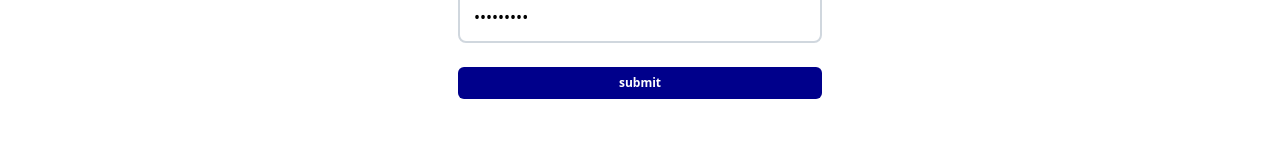
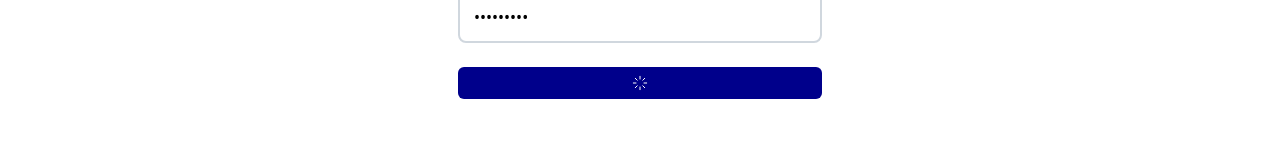
Before and after one commit to IrakliAmbroladze/react-geolab, a React (Vite) app: page /register in a window 1280 px wide. Both pictures are taken after typing "name@example.com", "Sample", "Sample123" into the empty fields and a click on the button "submit". Shown: the part 293-450 px from the top of the page. Built offline with nearby package versions, Linux system fonts and the light colour scheme.

Commit message:
feat(RegisterForm-submit): added UImessage. used setTimeout and object value. discuss

```diff
--- a/src/components/RegisterForm.jsx
+++ b/src/components/RegisterForm.jsx
@@ -2,7 +2,8 @@ import { useState } from "react";
 import { Button } from "./Button";
 import { Input } from "./Input";
 import { ValidationError } from "./ValidationError";
-import axios from "axios";
+import { UImessage } from "./UImesssage";
+import { Loader } from "lucide-react";
 
 export const RegisterForm = () => {
   const [isLoading, setIsLoading] = useState(false);
@@ -56,12 +57,18 @@ export const RegisterForm = () => {
   const handleSubmit = async (e) => {
     e.preventDefault();
     try {
+      setIsLoading(true);
       Object.values(validationErrors).forEach((value) => {
         if (value !== "") throw new Error("validation");
       });
       // const response = await axios.post("/register", formData);
-      setSuccess("Successfull Login...");
-      console.log(formData);
+      setTimeout(() => {
+        setIsLoading(false);
+        setSuccess("Congrats! you are registered");
+        setTimeout(() => {
+          setSuccess("");
+        }, 2000);
+      }, 3000);
     } catch (error) {
       if (error.message === "validation") {
         setError(
@@ -70,8 +77,11 @@ export const RegisterForm = () => {
       } else {
         setError("Something went wrong");
       }
+      setIsLoading(false);
     } finally {
-      setIsLoading(false);
+      setTimeout(() => {
+        setError("");
+      }, 2000);
     }
   };
   return (
@@ -106,13 +116,19 @@ export const RegisterForm = () => {
           required={true}
         />
         <ValidationError>{validationErrors.password}</ValidationError>
-        <Button type="submit" textContent="submit" />
+        <Button
+          type="submit"
+          textContent={
+            isLoading ? (
+              <Loader strokeWidth={1.5} size={16} className="m-auto" />
+            ) : (
+              "submit"
+            )
+          }
+        />
       </form>
-      {error && (
-        <p className="border border-red-500 px-3 text-red-500 rounded-sm">
-          {error}
-        </p>
-      )}
+      {error && <UImessage type="error">{error}</UImessage>}
+      {success && <UImessage type="success">{success}</UImessage>}
     </div>
   );
 };
--- a/src/components/ValidationError.jsx
+++ b/src/components/ValidationError.jsx
@@ -1,3 +1,3 @@
 export const ValidationError = ({ children }) => {
-  return <p className="h-5 text-red-500 text-xs">{children}</p>;
+  return <p className="min-h-5 text-red-500 text-xs">{children}</p>;
 };
```
